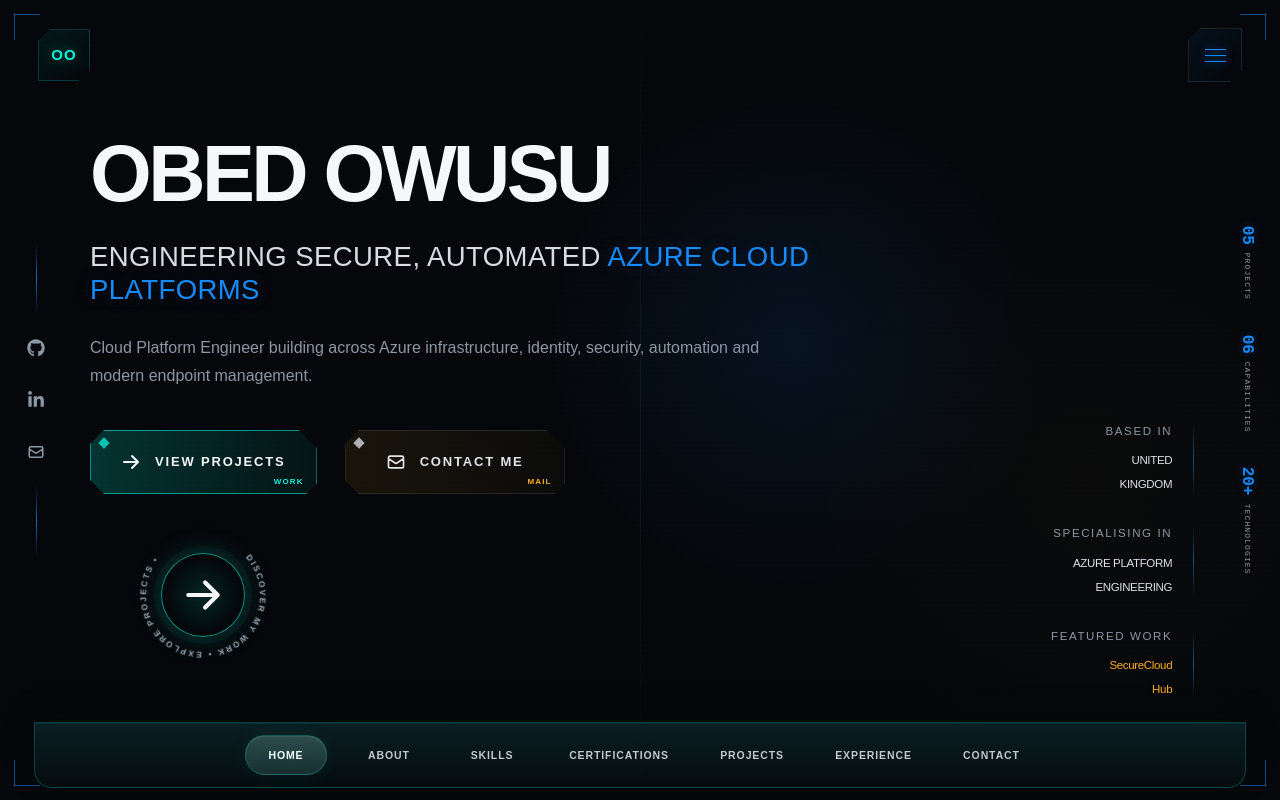
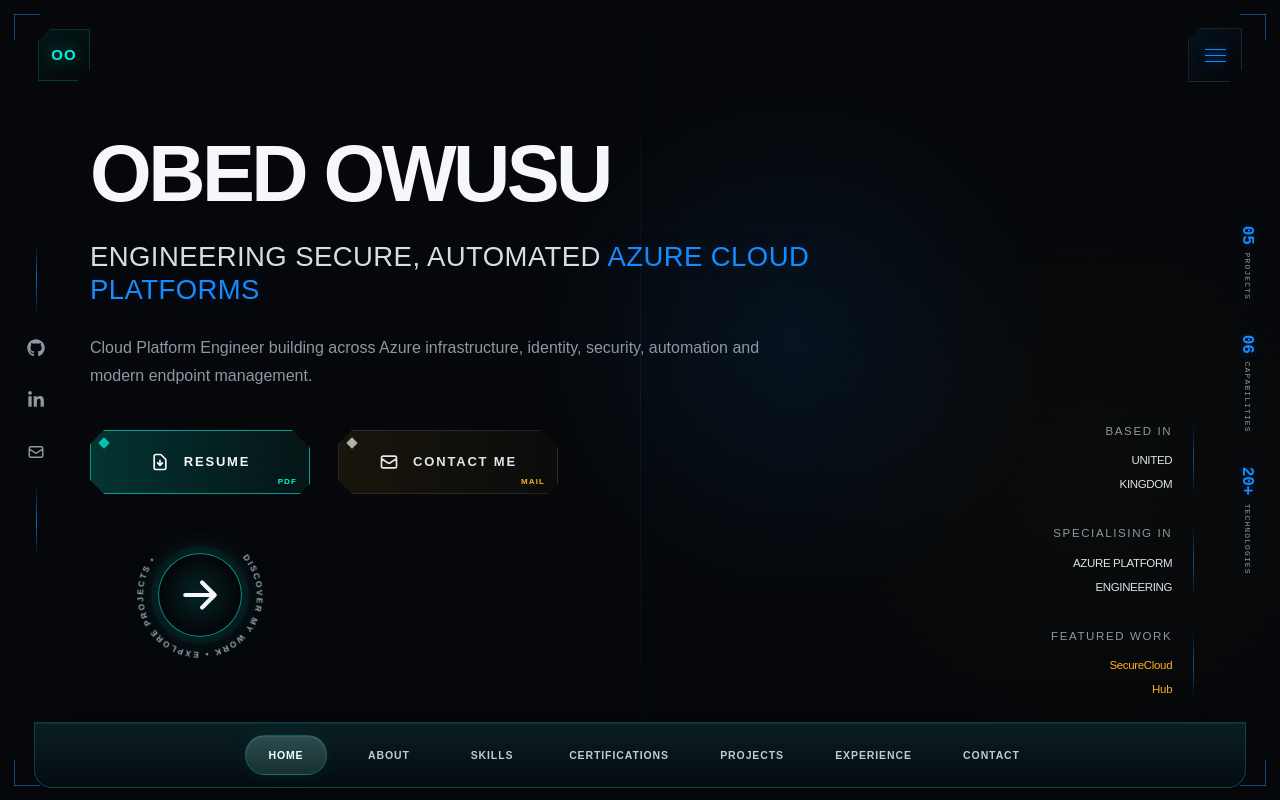
Before and after one commit to obed015/azure-platform-engineering-portfolio, a Next.js app: page / in a window 1280 px wide. Shown: the top 800 px of the page. Built offline with nearby package versions, Linux system fonts and the light colour scheme.

Commit message:
update hero resume CTA

```diff
--- a/src/components/hero/Hero.tsx
+++ b/src/components/hero/Hero.tsx
@@ -6,6 +6,7 @@ import gsap from "gsap";
 import {
   HiArrowDown,
   HiArrowRight,
+  HiOutlineDocumentDownload,
   HiOutlineMail,
 } from "react-icons/hi";
 
@@ -109,16 +110,18 @@ export function Hero() {
         <div className="hero-actions-zone">
           <div className="hero-primary-stack">
             <a
-              href="#projects"
+              href="https://raw.githubusercontent.com/obed015/assets-cv/main/Obed_Owusu_Cloud_Platform_Engineer.pdf"
+              target="_blank"
+              rel="noopener noreferrer"
               className="hero-action hero-action-primary"
             >
               <span className="hero-action-decoration" />
 
-              <HiArrowRight aria-hidden="true" />
+              <HiOutlineDocumentDownload aria-hidden="true" />
 
-              <span>VIEW PROJECTS</span>
+              <span>RESUME</span>
 
-              <small>WORK</small>
+              <small>PDF</small>
             </a>
 
             <a
```
